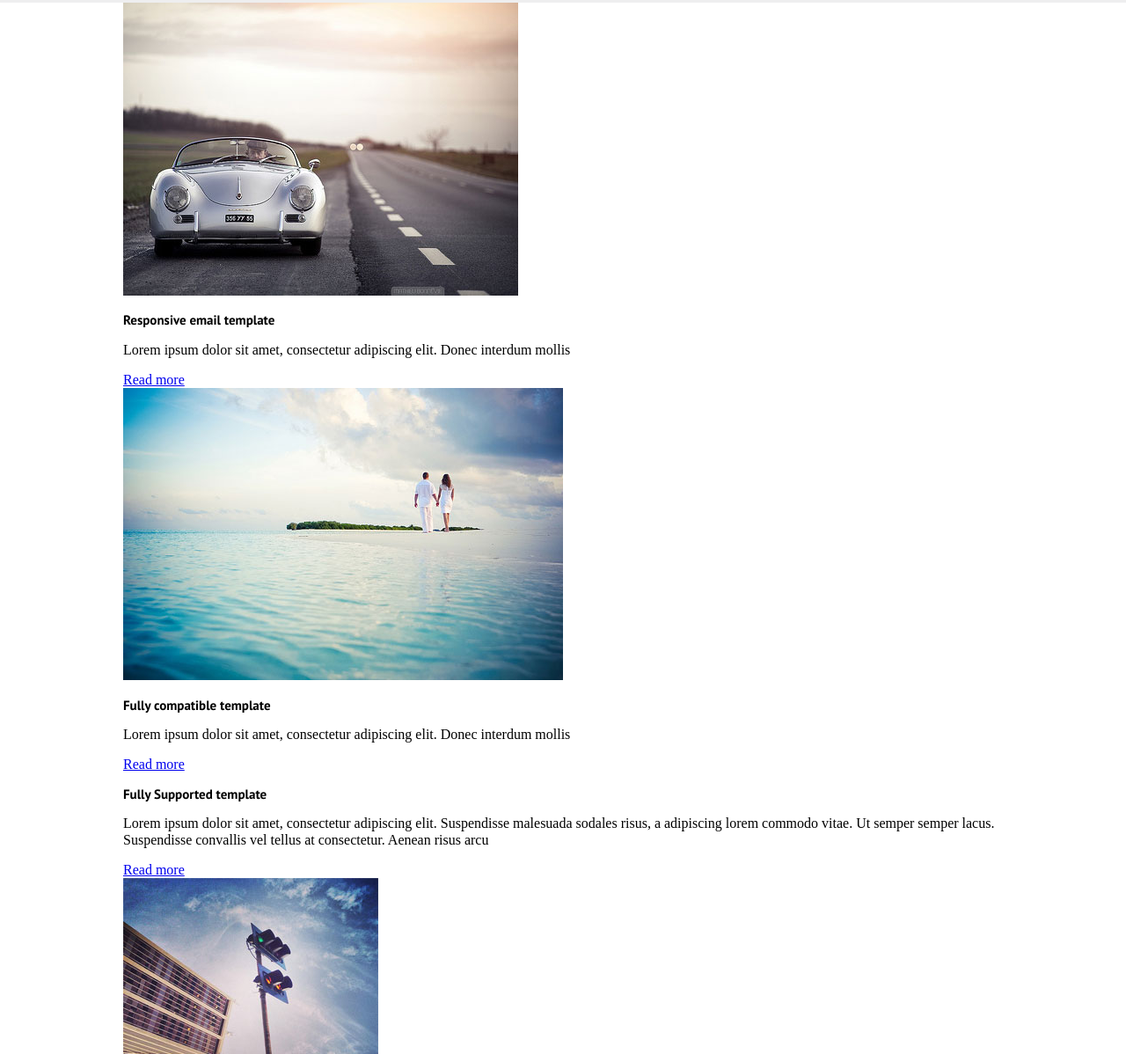
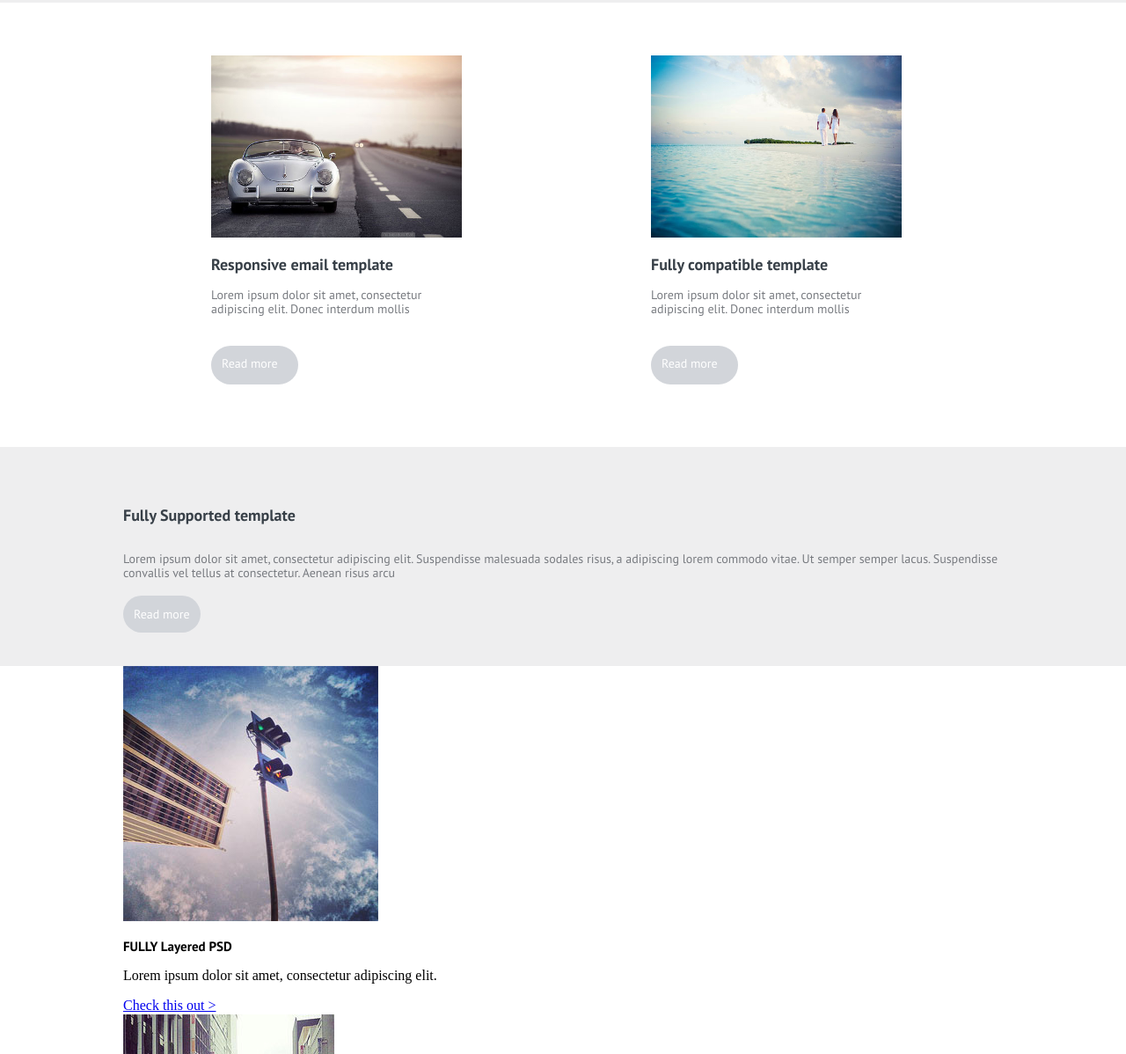
Before and after one commit to petrychenkodev/elena, a plain HTML site: page index.html in a window 1280 px wide. Shown: the part 1045-2243 px from the top of the page at 88% size. Drawn offline with nearby package versions, Linux system fonts and the light colour scheme.

Commit message:
2 more sections were done

```diff
--- a/index.html
+++ b/index.html
@@ -44,20 +44,18 @@
 			</div>
 	</section>
 	<section class="works">
-		<div class="container">
 			<div class="works__responsive">
-				<img src="images/car.jpg" alt="car">
+				<img src="images/car.jpg" alt="car" class="works__img" width="285" height="90%">
 				<h3>Responsive email template</h3>
 				<p>Lorem ipsum dolor sit amet, consectetur adipiscing elit. Donec interdum mollis </p>
 				<a href="#">Read more</a>
 			</div>
 			<div class="works__fully">
-				<img src="images/couple.jpg" alt="couple">
+				<img src="images/couple.jpg" alt="couple" class="works__img" width="285" height="90%">
 				<h3>Fully compatible template</h3>
 				<p>Lorem ipsum dolor sit amet, consectetur adipiscing elit. Donec interdum mollis </p>
 				<a href="#">Read more</a>
 			</div>
-		</div>
 	</section>
 	<section class="text">
 		<div class="container">
--- a/style/style.css
+++ b/style/style.css
@@ -124,3 +124,77 @@ li{
 .aboutus__eve img{
 	padding: 50px 0 18px 0;
 }
+.works{
+	padding: 0 140px;
+	max-width: 1500px;
+	margin: 0 auto;
+	display: grid;
+	grid-template-columns: 1fr 1fr;
+	grid-template-rows: 1fr;
+	padding-bottom: 35px;
+}
+.works__responsive, .works__fully{
+	display: grid;
+	grid-template-columns: 300px;
+	grid-template-rows: 230px 80px 80px 80px;
+	justify-self: center;
+}
+.works__img{
+	padding-top: 60px;
+}
+.works__responsive h3, .works__fully h3{
+	padding-top: 40px;
+	color: #384048;
+	font-size: 18px;
+}
+.works__responsive p, .works__fully p{
+	font-family: 'PT Sans', sans-serif;
+	font-size: 14px;
+	color: #787b80;
+}
+.works__responsive a, .works__fully a{
+	font-family: 'PT Sans', sans-serif;
+	font-size: 14px;
+	color: white;
+	text-decoration: none;
+	background-color: #d2d5da;
+	padding: 12px;
+	border-radius: 30px;
+	width: 75px;
+	height: 20px;
+}
+.works__responsive a:hover, .works__fully a:hover{
+	background-color: #50c3af;
+}
+.text h3{
+	color: #384048;
+	font-size: 18px;
+	font-family: 'PT Sans', sans-serif;
+	font-weight: bold;
+	margin-bottom: 30px;
+}
+.text p{
+	font-family: 'PT Sans', sans-serif;
+	font-size: 14px;
+	color: #787b80;
+	margin-bottom: 30px;
+}
+.text a{
+	font-family: 'PT Sans', sans-serif;
+	font-size: 14px;
+	color: white;
+	text-decoration: none;
+	background-color: #d2d5da;
+	padding: 12px;
+	border-radius: 30px;
+	width: 75px;
+	height: 20px;
+	margin-bottom: 30px;
+}
+.text a:hover, .works__fully a:hover{
+	background-color: #50c3af;
+}
+.text{
+	background-color: #eeeeef;
+	padding: 50px 0;
+}
```
